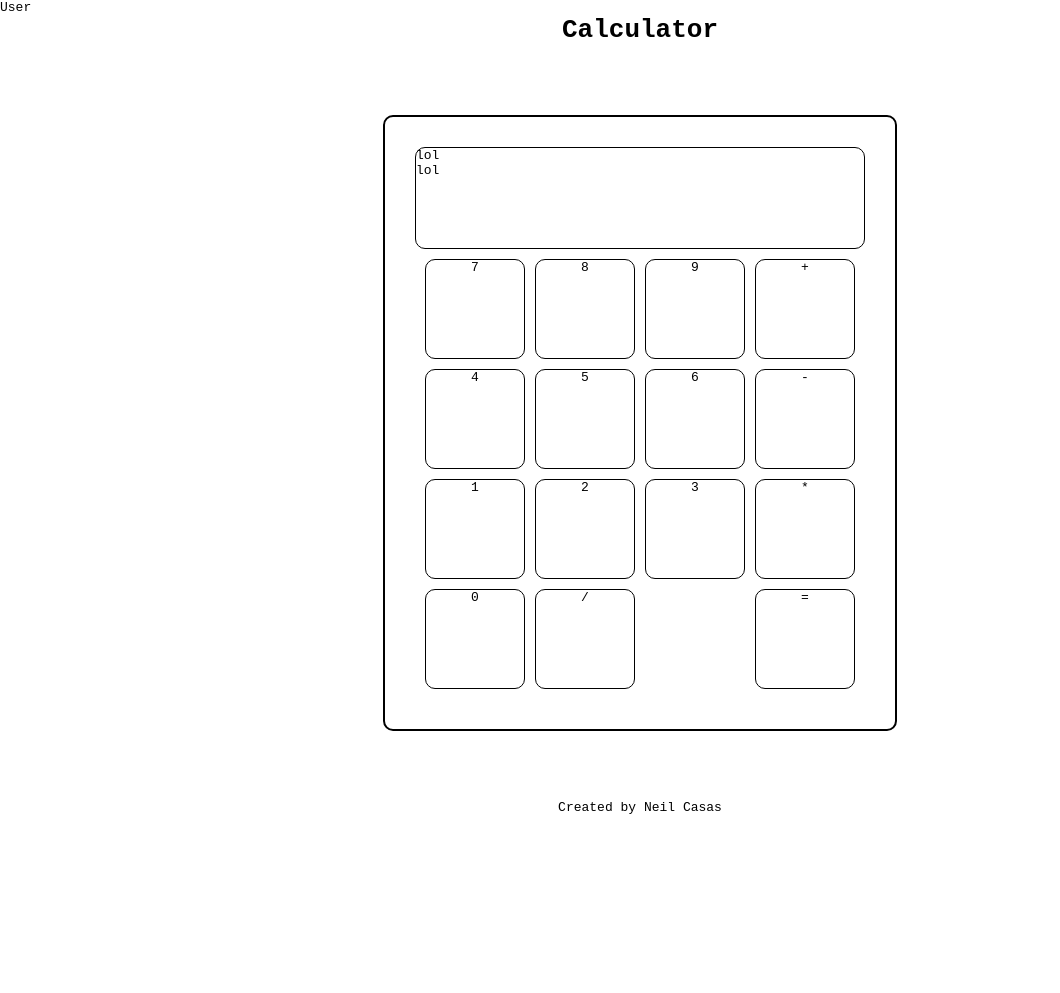
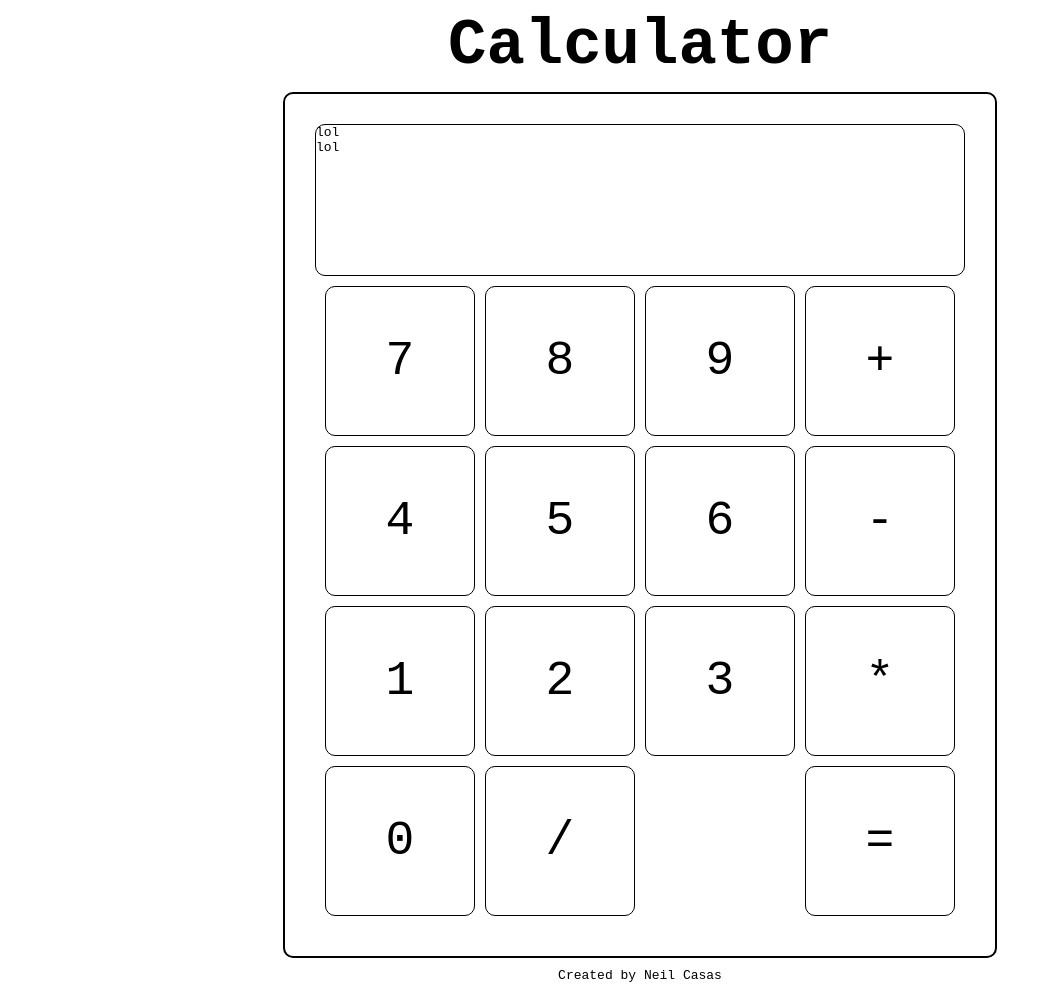
Before and after one commit to neilcasas/calculator, a plain HTML site: page index.html in a window 1280 px wide. Shown: the whole page, without its empty margins (0-1060 px from the left). Before the commit the page ends 815 px from the top, so only its background shows below. Drawn offline with Linux system fonts and the light colour scheme.

Commit message:
Centered buttons, added padding to header & footer, adjusted button size

```diff
--- a/index.html
+++ b/index.html
@@ -1,4 +1,3 @@
-User
 <!DOCTYPE html>
 <html lang="en">
 <head>
@@ -37,8 +36,7 @@ User
                             <div>+</div>
                             <div>-</div>
                             <div>*</div>
-                            <div>=</div>
-
+                            <div class = "equals">=</div>
                         </div>
                     </div>
                 </div>
--- a/styles.css
+++ b/styles.css
@@ -12,6 +12,11 @@
     flex-direction: column;
     align-items: center;
     justify-content: space-between;
+}
+
+.header {
+    padding: 10px;
+    font-size: 32px;
 }
 
 .body {
@@ -37,7 +42,7 @@
     flex-direction: column;
     border: 1px solid black;
     border-radius: 10px;
-    height: 100px;
+    height: 150px;
 }
 .calc-buttons {
     display: flex;
@@ -46,19 +51,26 @@
 }
 .numbers {
     display: grid;
-    grid-template-columns: repeat(3, 100px);
-    grid-template-rows: repeat(4, 100px);
+    grid-template-columns: repeat(3, 150px);
+    grid-template-rows: repeat(4, 150px);
     gap: 10px;
 }
 .operators {
     display: grid;
-    grid-template-rows: repeat(3, 100px);
-    grid-template-columns: 100px;
+    grid-template-rows: repeat(3, 150px);
+    grid-template-columns: 150px;
     gap: 10px;
 }
 .numbers div, .operators div{
+    display: flex;
+    justify-content: center;
+    align-items: center;
     border: 1px solid black;
     border-radius: 10px;
-    text-align: center;
+    font-size: 48px;
     cursor: pointer;
 }
+
+.footer {
+    padding: 10px;
+}
```
